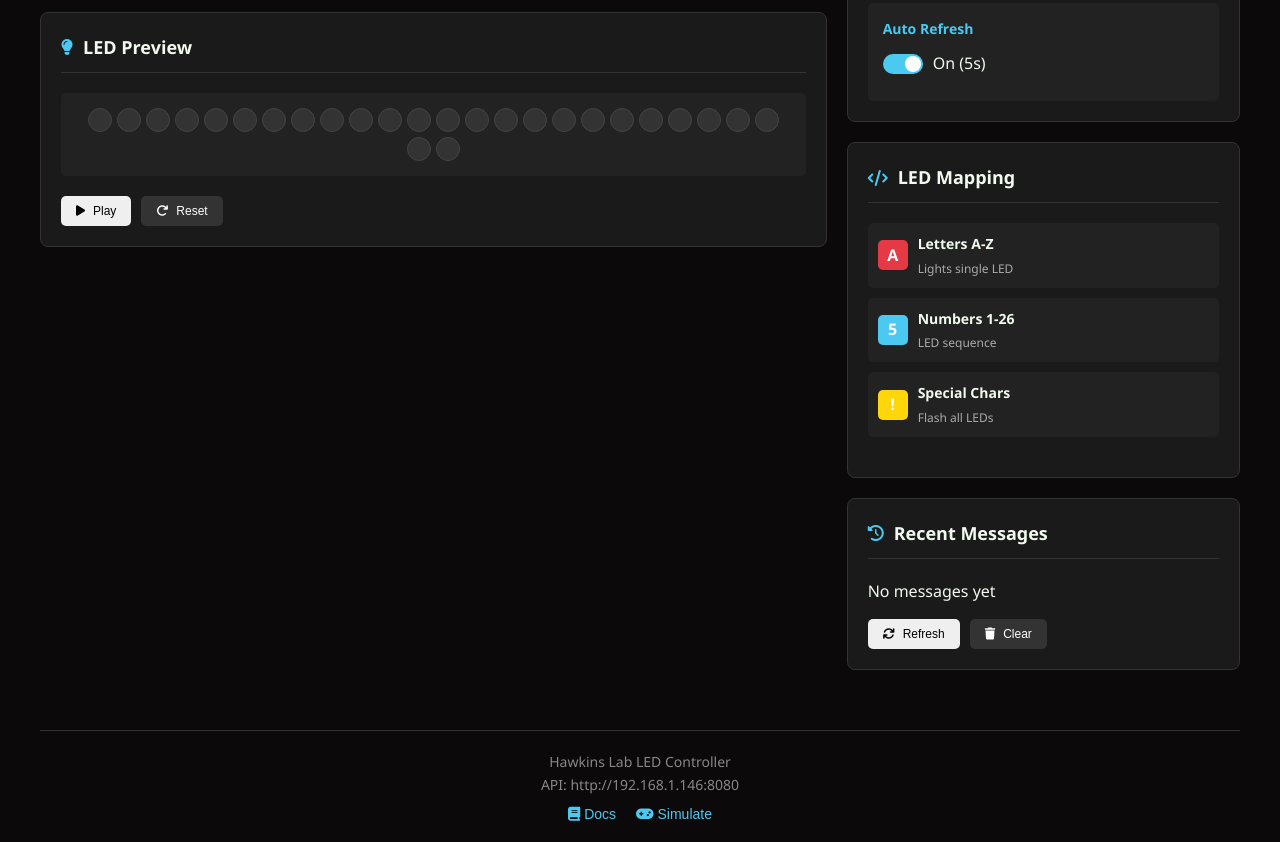
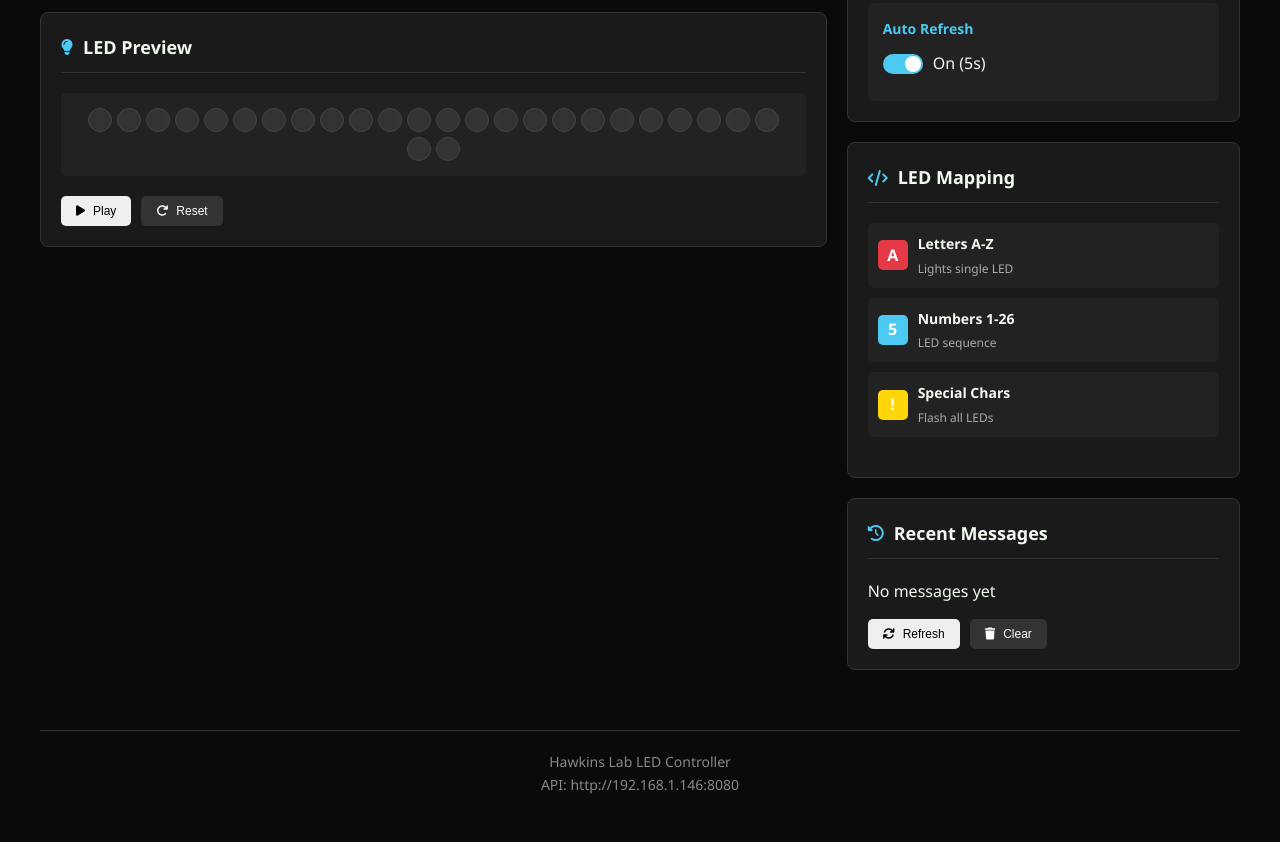
Before and after one commit to Amin-Alashkar/LEDLAb, a plain HTML site: page index.html in a window 1280 px wide. Shown: the part 553-1395 px from the top of the page. Drawn offline with Linux system fonts and the light colour scheme; no server answers.

Commit message:
Comment out API docs and simulate buttons
Commented out documentation and simulation buttons in the footer.

```diff
--- a/index.html
+++ b/index.html
@@ -170,10 +170,10 @@
             <p>API: http://192.168.1.146:8080</p>
             <div class="footer-links">
                 <button id="api-docs-btn" class="btn-link">
-                    <i class="fas fa-book"></i> Docs
+                    <!-- <i class="fas fa-book"></i> Docs -->
                 </button>
                 <button id="simulate-device-btn" class="btn-link">
-                    <i class="fas fa-gamepad"></i> Simulate
+                    <!-- <i class="fas fa-gamepad"></i> Simulate -->
                 </button>
             </div>
         </footer>
```
